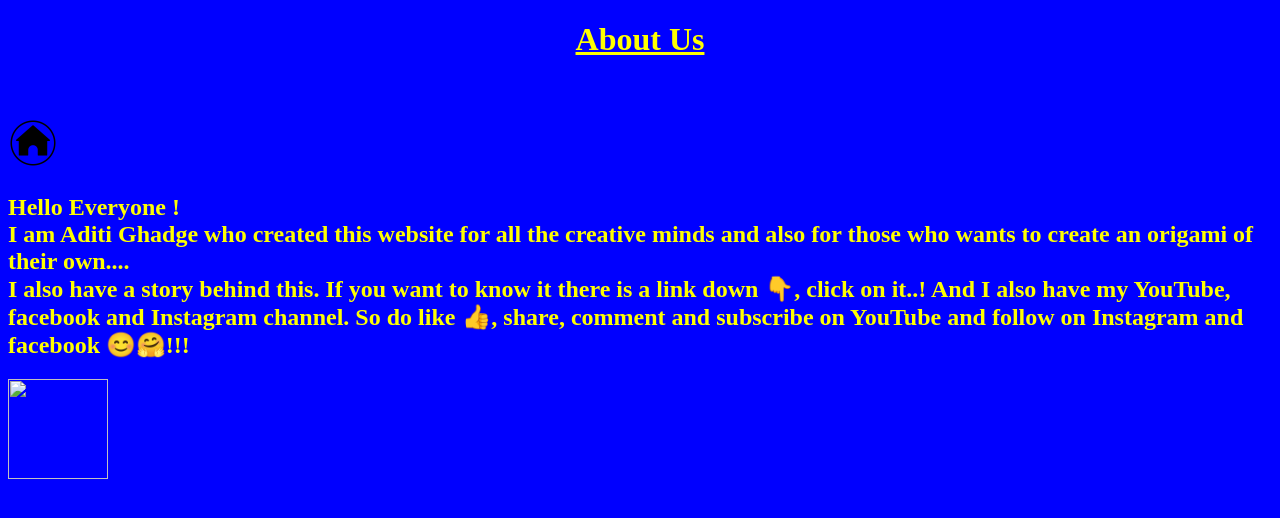
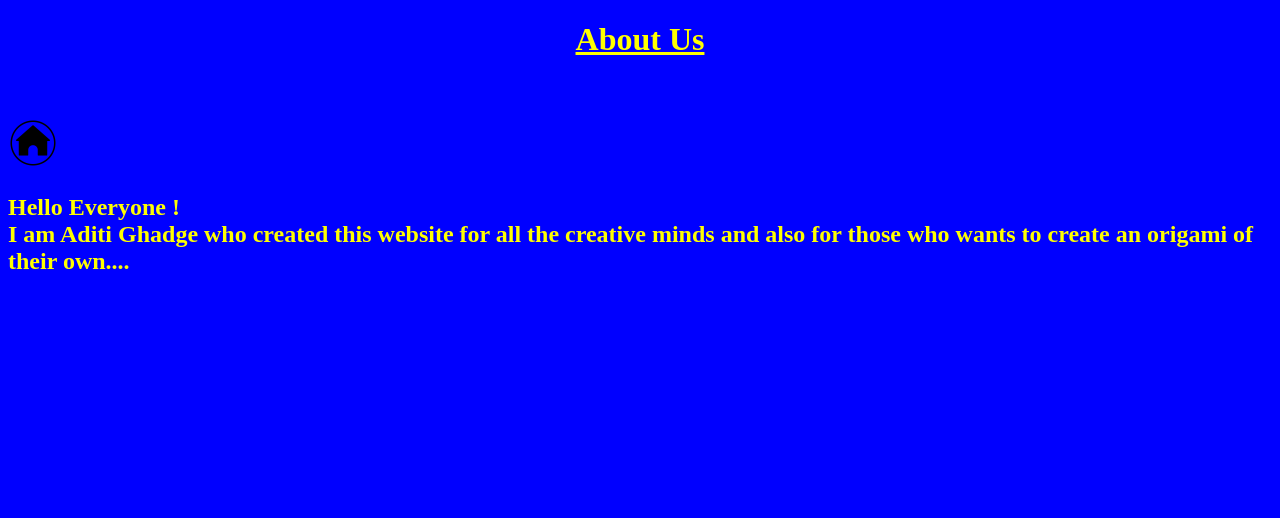
Before and after one commit to aditi-ghadge/origami-website-3, a plain HTML site: page about.html in a window 1280 px wide. Drawn offline with Linux system fonts and the light colour scheme.

Commit message:
Update about.html

```diff
--- a/about.html
+++ b/about.html
@@ -23,9 +23,5 @@
     Hello Everyone !<br>
     I am Aditi Ghadge who created this website for all the creative minds and also for those
     who wants to create an origami of their own....<br>
-    I also have a story behind this. If you want to know it there is a link down 👇, click on it..!
-    And I also have my YouTube, facebook and Instagram channel. So do like 👍, share, comment and subscribe on YouTube and follow on Instagram and facebook 😊🤗!!!
     </font>
     </h2>
-
-    <h2> <a href="story.html"><img src="story.png" width = 100 height= 100></a><br></h2>
```
